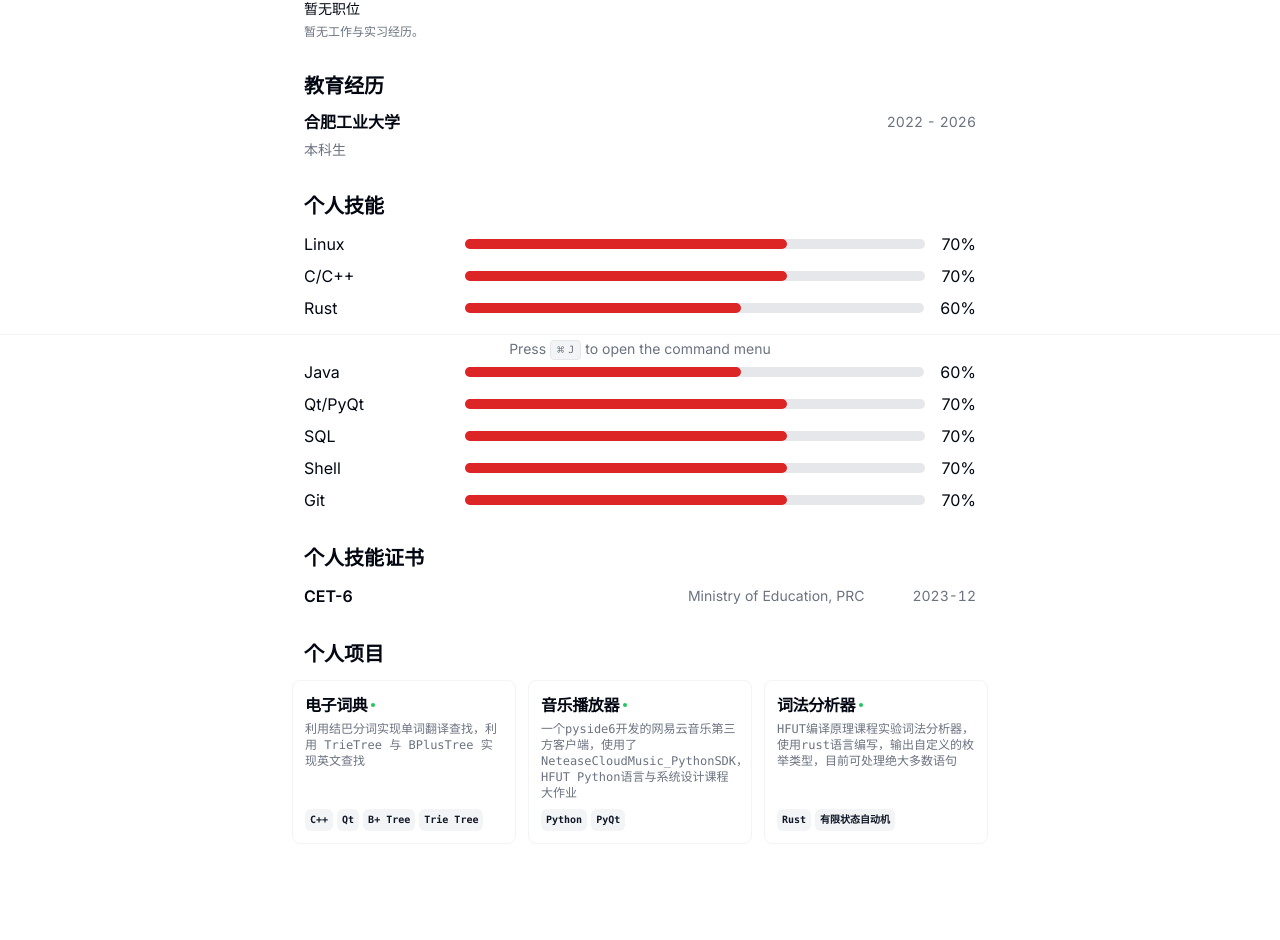
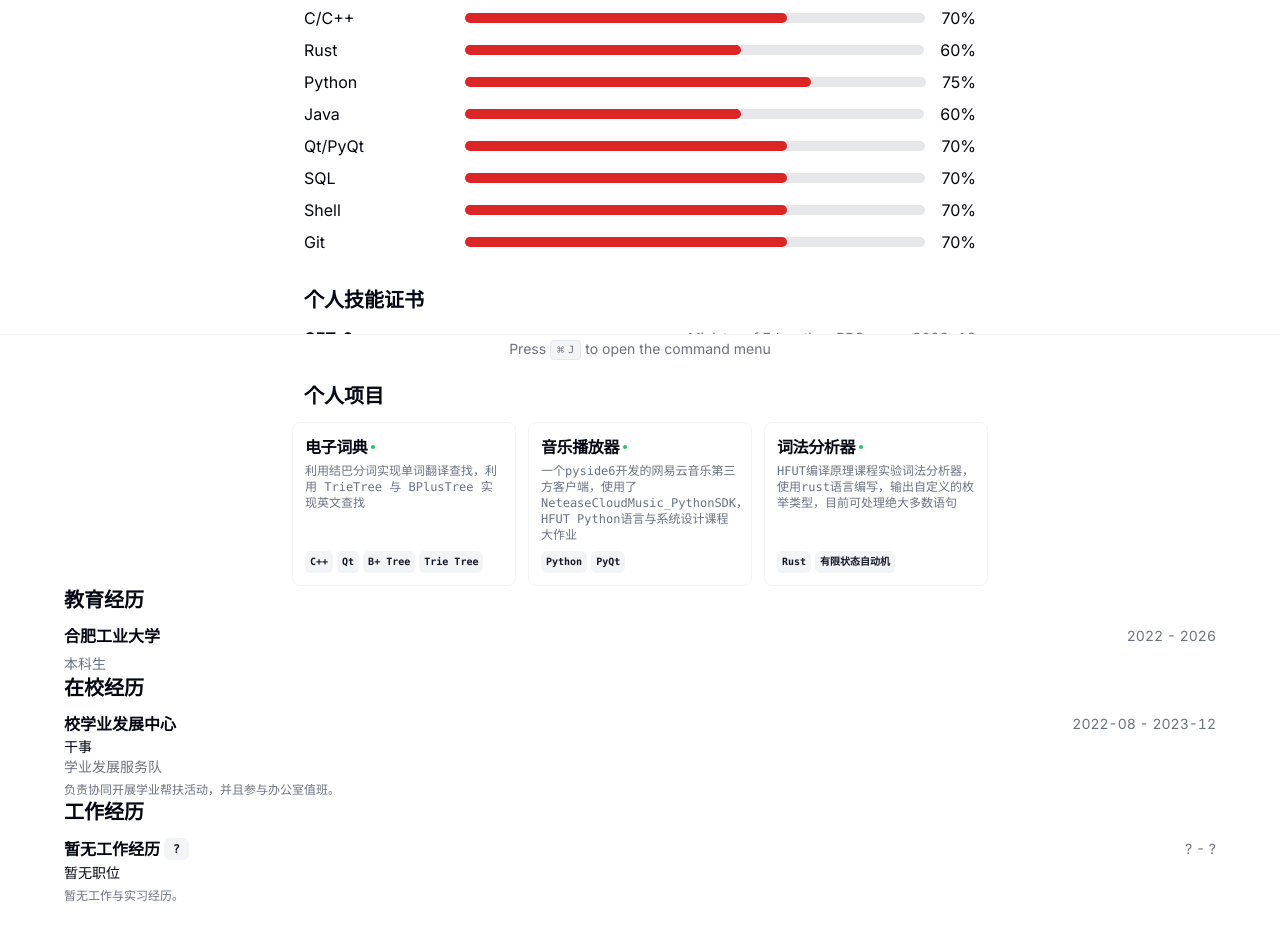
Before and after one commit to DingWH03/mycv, a Next.js app: page / in a window 1280 px wide. Shown: the part 436-1376 px from the top of the page. Before the commit the page ends 1344 px from the top, so only its background shows below. Built offline with nearby package versions, Linux system fonts and the light colour scheme.

Commit message:
update campusActivities

```diff
--- a/src/app/page.tsx
+++ b/src/app/page.tsx
@@ -98,66 +98,7 @@ export default function Page() {
             {RESUME_DATA.summary}
           </p>
         </Section>
-        <Section>
-          <h2 className="text-xl font-bold">工作经历</h2>
-          {RESUME_DATA.work.map((work) => {
-            return (
-              <Card key={work.company}>
-                <CardHeader>
-                  <div className="flex items-center justify-between gap-x-2 text-base">
-                    <h3 className="inline-flex items-center justify-center gap-x-1 font-semibold leading-none">
-                      <a className="hover:underline" href={work.link}>
-                        {work.company}
-                      </a>
 
-                      <span className="inline-flex gap-x-1">
-                        {work.badges.map((badge) => (
-                          <Badge
-                            variant="secondary"
-                            className="align-middle text-xs"
-                            key={badge}
-                          >
-                            {badge}
-                          </Badge>
-                        ))}
-                      </span>
-                    </h3>
-                    <div className="text-sm tabular-nums text-gray-500">
-                      {work.start} - {work.end ?? "Present"}
-                    </div>
-                  </div>
-
-                  <h4 className="font-mono text-sm leading-none">
-                    {work.title}
-                  </h4>
-                </CardHeader>
-                <CardContent className="mt-2 text-xs">
-                  {work.description}
-                </CardContent>
-              </Card>
-            );
-          })}
-        </Section>
-        <Section>
-          <h2 className="text-xl font-bold">教育经历</h2>
-          {RESUME_DATA.education.map((education) => {
-            return (
-              <Card key={education.school}>
-                <CardHeader>
-                  <div className="flex items-center justify-between gap-x-2 text-base">
-                    <h3 className="font-semibold leading-none">
-                      {education.school}
-                    </h3>
-                    <div className="text-sm tabular-nums text-gray-500">
-                      {education.start} - {education.end}
-                    </div>
-                  </div>
-                </CardHeader>
-                <CardContent className="mt-2">{education.degree}</CardContent>
-              </Card>
-            );
-          })}
-        </Section>
         <Section>
           <h2 className="text-xl font-bold">个人技能</h2>
           <div className="flex flex-col gap-2">
@@ -211,6 +152,99 @@ export default function Page() {
         </Section>
       </section>
 
+      <Section>
+        <h2 className="text-xl font-bold">教育经历</h2>
+        {RESUME_DATA.education.map((education) => {
+          return (
+            <Card key={education.school}>
+              <CardHeader>
+                <div className="flex items-center justify-between gap-x-2 text-base">
+                  <h3 className="font-semibold leading-none">
+                    {education.school}
+                  </h3>
+                  <div className="text-sm tabular-nums text-gray-500">
+                    {education.start} - {education.end}
+                  </div>
+                </div>
+              </CardHeader>
+              <CardContent className="mt-2">{education.degree}</CardContent>
+            </Card>
+          );
+        })}
+      </Section>
+
+      <Section>
+        <h2 className="text-xl font-bold">在校经历</h2>
+        {RESUME_DATA.campusActivities.map((activity) => {
+          return (
+            <Card key={activity.organization}>
+              <CardHeader>
+                <div className="flex items-center justify-between gap-x-2 text-base">
+                  <h3 className="font-semibold leading-none">
+                    {activity.organization}
+                  </h3>
+                  <div className="text-sm tabular-nums text-gray-500">
+                    {activity.start} - {activity.end}
+                  </div>
+                </div>
+                <h4 className="font-mono text-sm leading-none">{activity.position}</h4>
+                {activity.department && (
+                  <h5 className="text-sm leading-none text-gray-500">{activity.department}</h5>
+                )}
+                {activity.topic && (
+                  <h5 className="text-sm leading-none text-gray-500">{activity.topic}</h5>
+                )}
+              </CardHeader>
+              <CardContent className="mt-2 text-xs">{activity.description}</CardContent>
+            </Card>
+          );
+        })}
+      </Section>
+
+
+
+      <Section>
+        <h2 className="text-xl font-bold">工作经历</h2>
+        {RESUME_DATA.work.map((work) => {
+          return (
+            <Card key={work.company}>
+              <CardHeader>
+                <div className="flex items-center justify-between gap-x-2 text-base">
+                  <h3 className="inline-flex items-center justify-center gap-x-1 font-semibold leading-none">
+                    <a className="hover:underline" href={work.link}>
+                      {work.company}
+                    </a>
+
+                    <span className="inline-flex gap-x-1">
+                      {work.badges.map((badge) => (
+                        <Badge
+                          variant="secondary"
+                          className="align-middle text-xs"
+                          key={badge}
+                        >
+                          {badge}
+                        </Badge>
+                      ))}
+                    </span>
+                  </h3>
+                  <div className="text-sm tabular-nums text-gray-500">
+                    {work.start} - {work.end ?? "Present"}
+                  </div>
+                </div>
+
+                <h4 className="font-mono text-sm leading-none">
+                  {work.title}
+                </h4>
+              </CardHeader>
+              <CardContent className="mt-2 text-xs">
+                {work.description}
+              </CardContent>
+            </Card>
+          );
+        })}
+      </Section>
+
+
       <CommandMenu
         links={[
           {
--- a/src/data/resume-data.tsx
+++ b/src/data/resume-data.tsx
@@ -63,6 +63,25 @@ export const RESUME_DATA = {
       start: "2022",
       end: "2026",
     },
+  ],
+  campusActivities: [
+    {
+      organization: '校学业发展中心',
+      department: '学业发展服务队',
+      topic: '',
+      position: '干事',
+      start: '2022-08',
+      end: '2023-12',
+      description: '负责协同开展学业帮扶活动，并且参与办公室值班。'
+    },
+    // {
+    //   organization: '大创项目',
+    //   position: '项目负责人',
+    //   start: '2020-01',
+    //   end: '2020-12',
+    //   description: '领导团队进行创新项目研究，负责项目规划与实施，获得省级优秀项目奖。'
+    // },
+    // 其他在校经历
   ],
   work: [
     {
```
